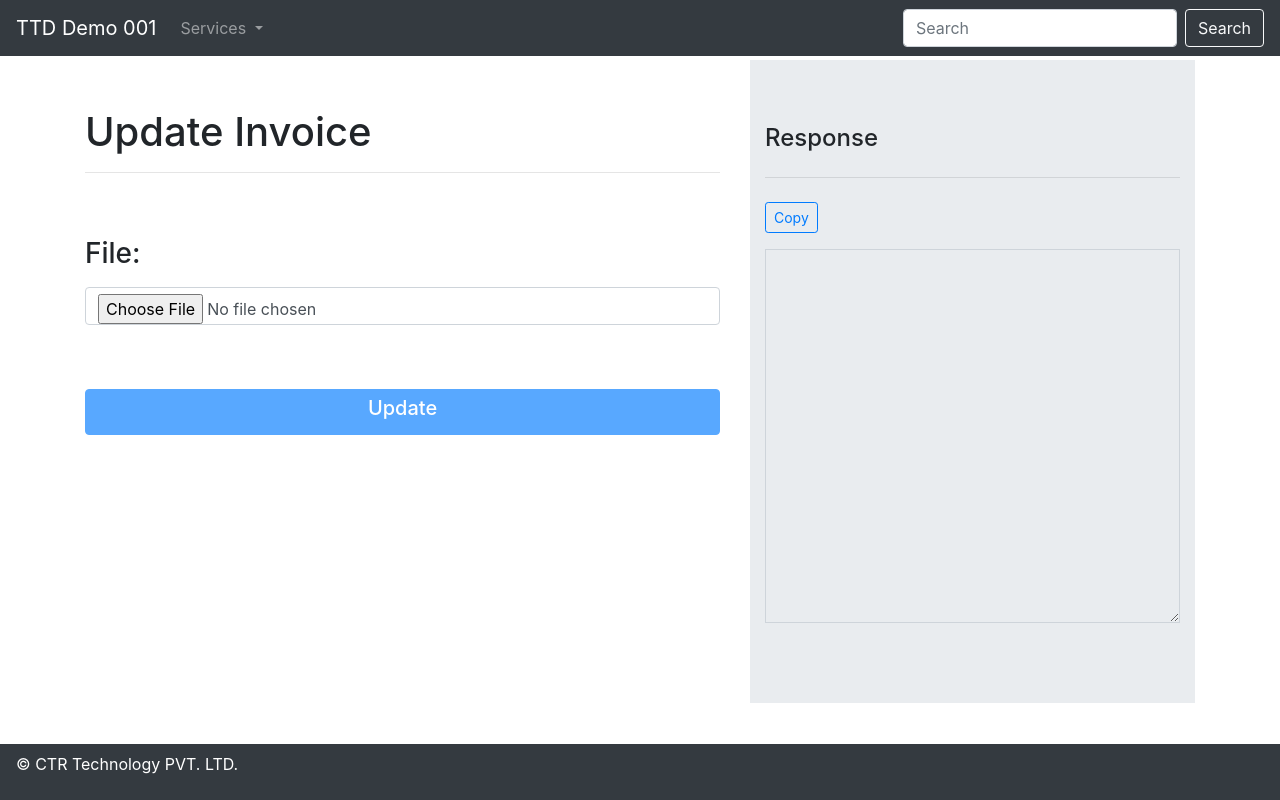
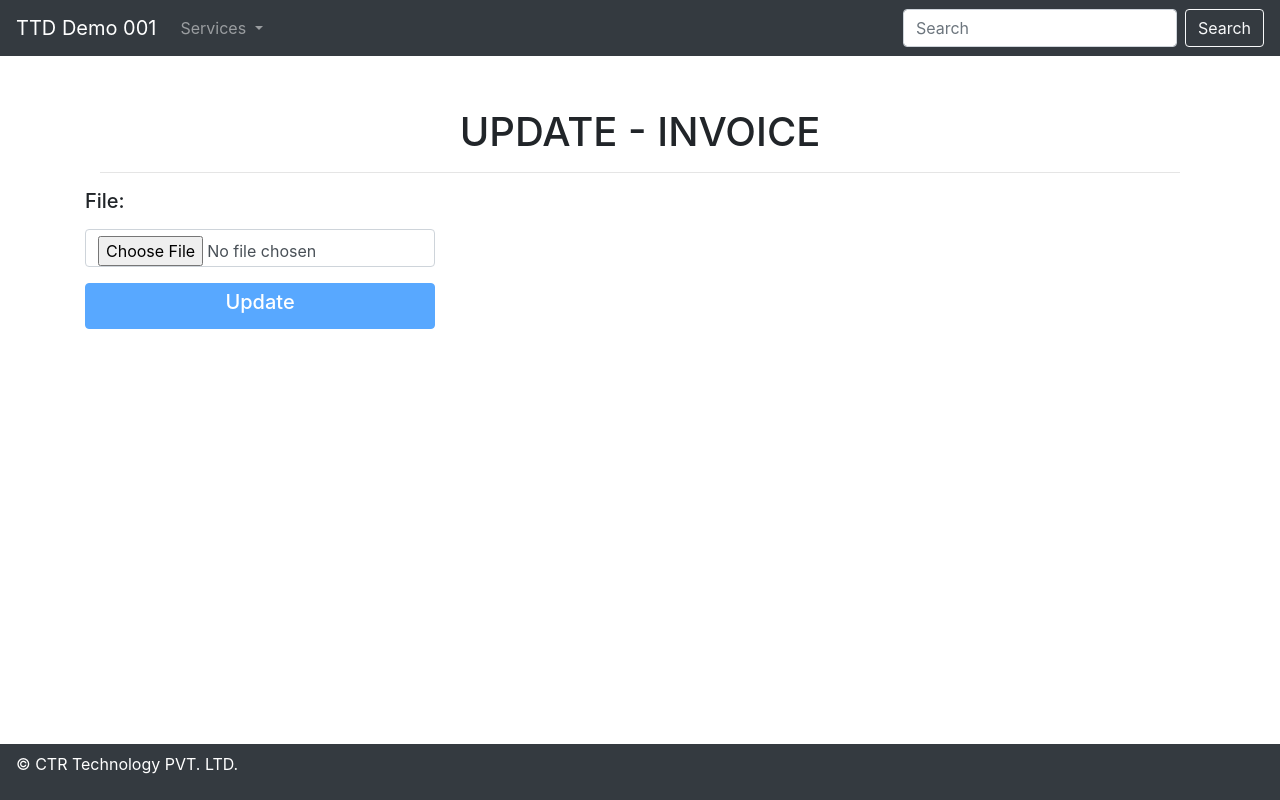
Before and after one commit to pjha-code/TTDdemo001-ng, an Angular app: page /invoice/updateInvoice in a window 1280 px wide. Built offline with nearby package versions, Linux system fonts and the light colour scheme.

Commit message:
update invoice: added table structure

```diff
--- a/src/app/invoice/patch-invoice/patch-invoice.component.css
+++ b/src/app/invoice/patch-invoice/patch-invoice.component.css
@@ -2,3 +2,7 @@
     padding-top: 60px;
     padding-bottom: 60px;
 }
+
+.table-responsive {
+    max-height:400px;
+}
--- a/src/app/invoice/patch-invoice/patch-invoice.component.html
+++ b/src/app/invoice/patch-invoice/patch-invoice.component.html
@@ -1,38 +1,34 @@
 <div class="container app-nav">
+    <br><br>
+    <div class="container-fluid text-center">
+        <h1>UPDATE - INVOICE</h1>
+        <hr>
+    </div>
     <div class="row">
-        <div class="col-sm-12 col-lg-7">
-            <br><br>
-            <h1>Update Invoice</h1>
-            <hr>
-            <br><br>
+        <div class="col-sm-12 col-lg-4">
+
 
             <div>
                 <form [formGroup]="form" (ngSubmit)="submit()">
 
                     <div class="form-group">
+                        <div class="row">
+
+                            <div class="col-sm-12 col-lg-12">
                                 <label for="file">
-                            <h3>File:</h3>
+                                    <h5>File:</h5>
                                 </label>
+                                <input aria-disabled="false" formControlName="file" type="file" class="form-control"
+                                    id="file" (focusout)="onFocusOut($event)" #fileInput>
 
-
-                        <input aria-disabled="false" formControlName="file" type="file" class="form-control" id="file"
-                            (focusout)="onFocusOut($event)" #fileInput>
                                 <div class="progress" [@progressBar]="prgSts==='ul'?'uploading':'uploaded'">
                                     <div class="progress-bar progress-bar-striped active" role="progressbar"
                                         aria-valuenow="progress" aria-valuemin="0" aria-valuemax="100"
                                         [style.width]="progressPercent">
                                         {{progressPercent}}
                                     </div>
+                                </div>
 
-                        </div>
-                        <br><br>
-                        <div class="row">
-                            <!-- <div class="col-sm-6">
-                                <button class="btn btn-success btn-block" (click)="fileInput.click()">
-                                    <h5>Pick file</h5>
-                                </button>
-                            </div> -->
-                            <div class="col-sm-12">
                                 <button class="btn btn-primary btn-block"
                                     [disabled]="(!file?.errors?.valid)|| (!isFileSizeCorrect)" type="submit">
                                     <h5>Update</h5>
@@ -40,8 +36,6 @@
                             </div>
 
                         </div>
-
-
 
                         <div class="alert alert-danger"
                             *ngIf="((!file?.errors?.valid) && isTouched)|| !isFileSizeCorrect">
@@ -56,24 +50,36 @@
             <br>
 
         </div>
-        <div class="col-sm-12 col-lg-5">
-            <div class="jumbotron jumbotron-fluid">
-                <div class="container">
-                    <h4 class="display-6">Response</h4>
+        <div class="col-sm-12 col-lg-8">
 
-                    <hr class="my-4">
-                    <p><button class="btn btn-sm btn-outline-primary">Copy</button></p>
-                    <p class="lead">
-                        <code>
-                            <textarea  class="form-control rounded-0" disabled id="exampleFormControlTextarea1" rows="15">
-                                {{resp|json}}
-                            </textarea>
-
-                        </code>
-                    </p>
+            <table class="table table-responsive" [hidden]="validRecorList.length==0">
+                <thead>
+                    <tr>
+                        <th scope="col">#</th>
+                        <th scope="col" *ngFor="let hCols of headers">
+                            {{hCols}}
+                        </th>
+                    </tr>
+                </thead>
+                <tbody>
+                    <tr *ngFor="let rows of validRecorList; index as i" class="table-success">
+                        <th scope="row">
+                            {{i+1}}
+                        </th>
+                        <td *ngFor="let col of rows.response">
+                            {{col}}
+                        </td>
+                    </tr>
+                    <tr *ngFor="let rows of invalidRecorList; index as i" class="table-danger">
+                        <th scope="row">
+                            {{i+1}}
+                        </th>
+                        <td [attr.colspan]="headers.length">
+                            {{rows.response}}
+                        </td>
+                    </tr>
+                </tbody>
+            </table>
         </div>
     </div>
 </div>
-    </div>
-
-</div>
--- a/src/app/invoice/patch-invoice/patch-invoice.component.ts
+++ b/src/app/invoice/patch-invoice/patch-invoice.component.ts
@@ -24,7 +24,10 @@ export class PatchInvoiceComponent {
   private _progress: any;
   private _progress_percent!: String;
   prgSts: string = "ul";
-  resp: any;
+  // private _resp: any[] = [];
+  private _headers: any[] = [];
+  private _validRecorList: any[] = [];
+  private _invalidRecorList: any[] = [];
 
   form: FormGroup = new FormGroup({
     file: new FormControl('', FileValidators.fileExtensionCheck)
@@ -38,16 +41,32 @@ export class PatchInvoiceComponent {
     return this._isFileSizeCorrect;
   }
 
-  get file() {
-    return this.form.get('file');
-  }
-
   get progress() {
     return this._progress;
   }
 
   get progressPercent() {
     return this._progress_percent;
+  }
+
+  // get resp() {
+  //   return this._resp;
+  // }
+
+  get file() {
+    return this.form.get('file');
+  }
+
+  get headers() {
+    return this._headers;
+  }
+
+  get validRecorList() {
+    return this._validRecorList;
+  }
+
+  get invalidRecorList() {
+    return this._invalidRecorList;
   }
 
   onFocusOut(event: any) {
@@ -73,14 +92,32 @@ export class PatchInvoiceComponent {
     this.service.updateInvoice(formData).subscribe((event: HttpEvent<any> | any) => {
       const type = event.type;
 
-      console.log(event);
+      // console.log(event);
       if (type === HttpEventType.UploadProgress) {
+
         this._progress = Math.round(event.total / event.loaded * 100);
         this._progress_percent = this._progress + '%';
         this.prgSts = 'ul';
+
       } else if (type === HttpEventType.Response) {
+
         this.prgSts = 'u';
-        this.resp = event.body;
+        let tempRespArr: any[] = (JSON.parse(JSON.stringify(event.body))).response;
+
+
+        tempRespArr.forEach((element, index) => {
+          if (index == 0)
+            this._headers = element.response
+          else if (element.valid === true)
+            this._validRecorList.push(element);
+          else
+            this._invalidRecorList.push(element)
+        });
+        console.log(this._headers)
+        console.log(this._invalidRecorList)
+        console.log(this._validRecorList)
+
+        // this._headers = this._resp[0].response;
       }
     });
   }
```
Lines whose indentation alone changed are shown as unchanged.
